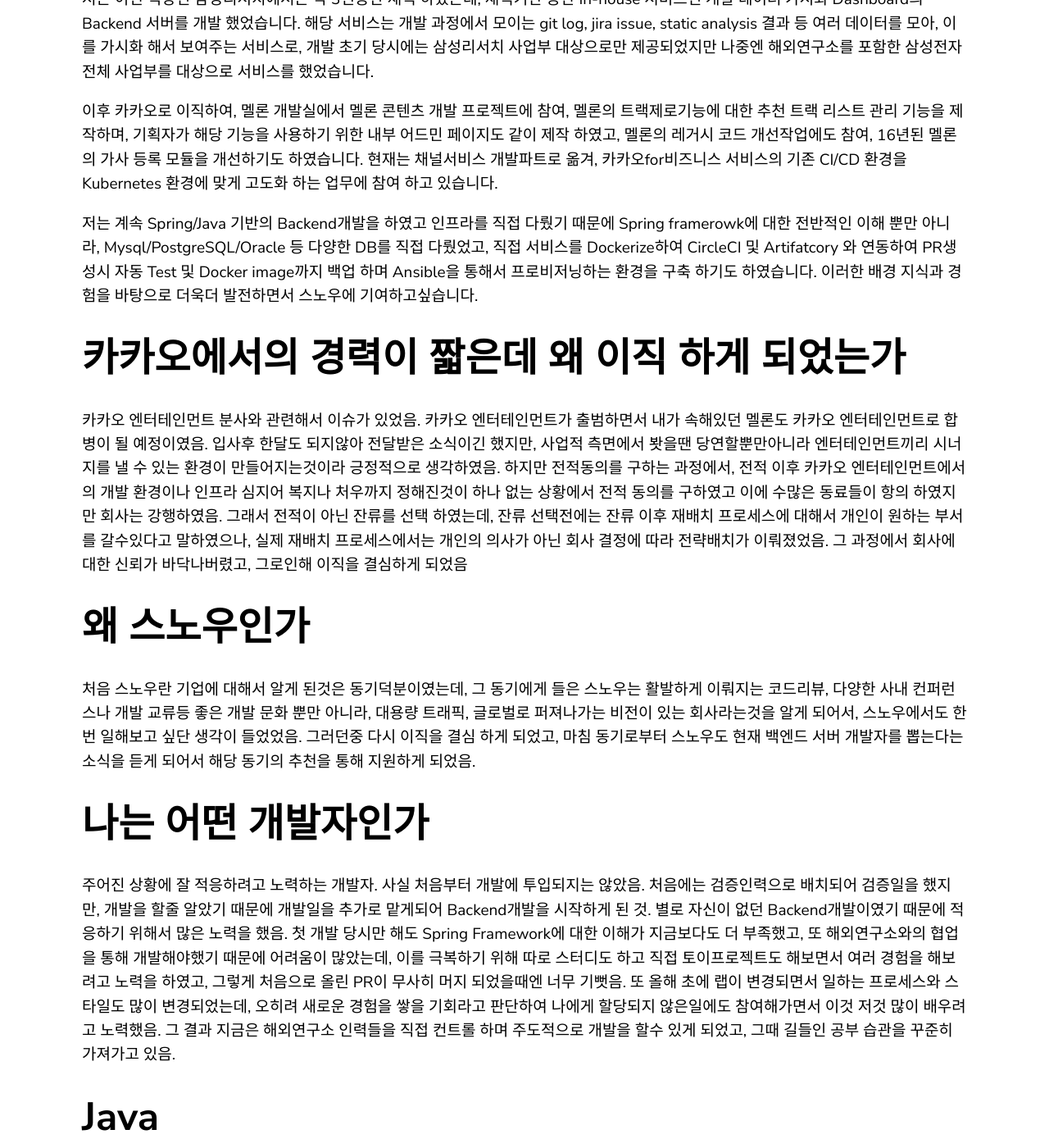
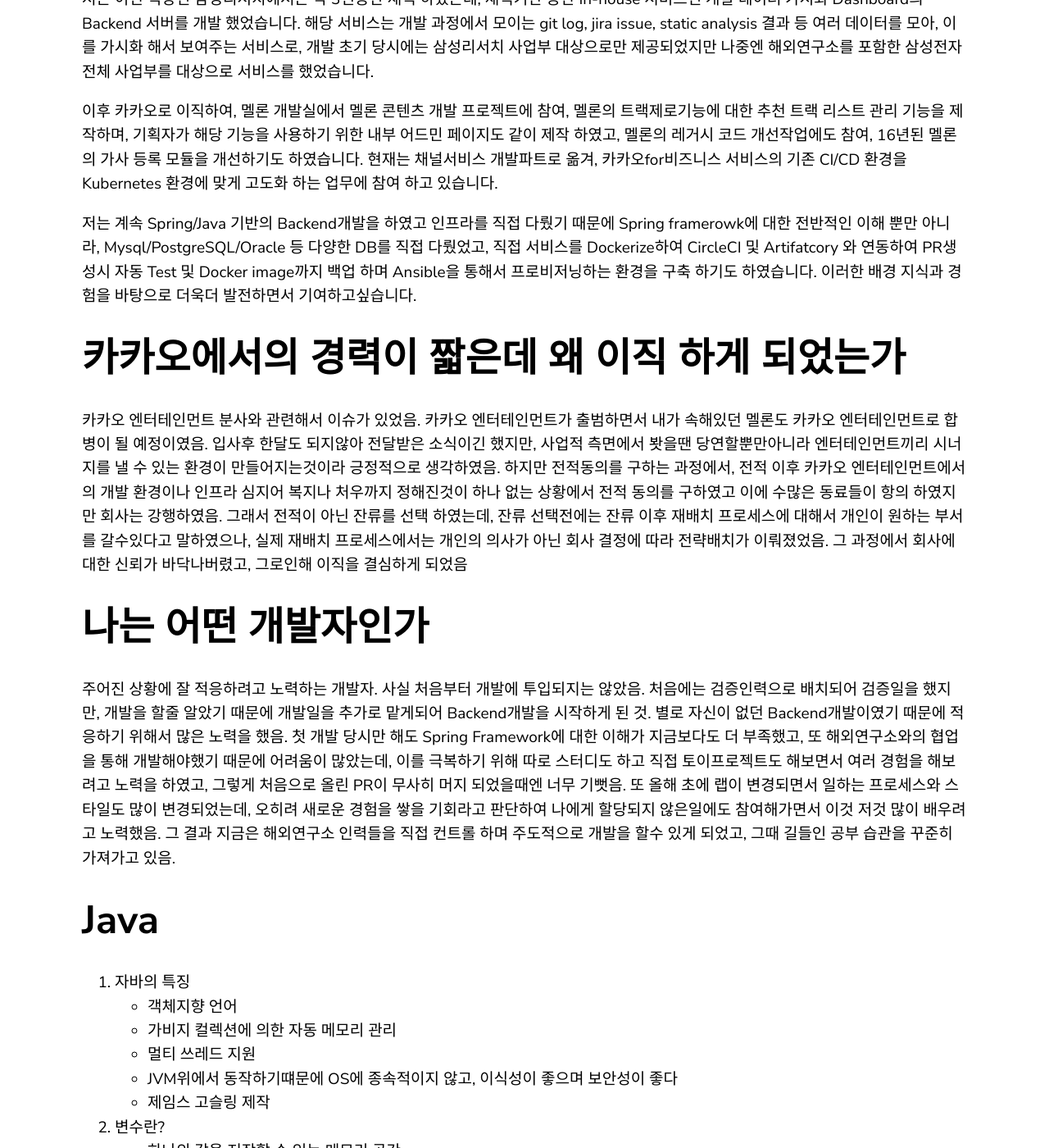
Before and after one commit to yoowonyoung/yoowonyoung.github.io, a Jekyll site: the page built from _posts/2020-08-11-Interview-03.md, in a window 1280 px wide and 1400 px high, scrolled down 664 px. Shown: the whole window at 82% size. Built offline with Jekyll 4.4.1, drawn with Linux system fonts in a browser that asks for light colours; comment, search, counter and statistics services are not loaded.

Commit message:
Update 2020-08-11-Interview-03.md

```diff
--- a/_posts/2020-08-11-Interview-03.md
+++ b/_posts/2020-08-11-Interview-03.md
@@ -13,14 +13,16 @@
 
 이후 카카오로 이직하여, 멜론 개발실에서 멜론 콘텐츠 개발 프로젝트에 참여, 멜론의 트랙제로기능에 대한 추천 트랙 리스트 관리 기능을 제작하며, 기획자가 해당 기능을 사용하기 위한 내부 어드민 페이지도 같이 제작 하였고, 멜론의 레거시 코드 개선작업에도 참여, 16년된 멜론의 가사 등록 모듈을 개선하기도 하였습니다. 현재는 채널서비스 개발파트로 옮겨, 카카오for비즈니스 서비스의 기존 CI/CD 환경을 Kubernetes 환경에 맞게 고도화 하는 업무에 참여 하고 있습니다.
 
-저는 계속 Spring/Java 기반의 Backend개발을 하였고 인프라를 직접 다뤘기 때문에 Spring framerowk에 대한 전반적인 이해 뿐만 아니라, Mysql/PostgreSQL/Oracle 등 다양한 DB를 직접 다뤘었고, 직접 서비스를 Dockerize하여 CircleCI 및 Artifatcory 와 연동하여 PR생성시 자동 Test 및 Docker image까지 백업 하며 Ansible을 통해서 프로비저닝하는 환경을 구축 하기도 하였습니다. 이러한 배경 지식과 경험을 바탕으로 더욱더 발전하면서 스노우에 기여하고싶습니다.
+저는 계속 Spring/Java 기반의 Backend개발을 하였고 인프라를 직접 다뤘기 때문에 Spring framerowk에 대한 전반적인 이해 뿐만 아니라, Mysql/PostgreSQL/Oracle 등 다양한 DB를 직접 다뤘었고, 직접 서비스를 Dockerize하여 CircleCI 및 Artifatcory 와 연동하여 PR생성시 자동 Test 및 Docker image까지 백업 하며 Ansible을 통해서 프로비저닝하는 환경을 구축 하기도 하였습니다. 이러한 배경 지식과 경험을 바탕으로 더욱더 발전하면서 기여하고싶습니다.
 
 # 카카오에서의 경력이 짧은데 왜 이직 하게 되었는가
 카카오 엔터테인먼트 분사와 관련해서 이슈가 있었음. 카카오 엔터테인먼트가 출범하면서 내가 속해있던 멜론도 카카오 엔터테인먼트로 합병이 될 예정이였음.
 입사후 한달도 되지않아 전달받은 소식이긴 했지만, 사업적 측면에서 봣을땐 당연할뿐만아니라 엔터테인먼트끼리 시너지를 낼 수 있는 환경이 만들어지는것이라 긍정적으로 생각하였음. 하지만 전적동의를 구하는 과정에서, 전적 이후 카카오 엔터테인먼트에서의 개발 환경이나 인프라 심지어 복지나 처우까지 정해진것이 하나 없는 상황에서 전적 동의를 구하였고 이에 수많은 동료들이 항의 하였지만 회사는 강행하였음. 그래서 전적이 아닌 잔류를 선택 하였는데, 잔류 선택전에는 잔류 이후 재배치 프로세스에 대해서 개인이 원하는 부서를 갈수있다고 말하였으나, 실제 재배치 프로세스에서는 개인의 의사가 아닌 회사 결정에 따라 전략배치가 이뤄졌었음. 그 과정에서 회사에 대한 신뢰가 바닥나버렸고, 그로인해 이직을 결심하게 되었음
 
+<!--
 # 왜 스노우인가
 처음 스노우란 기업에 대해서 알게 된것은 동기덕분이였는데, 그 동기에게 들은 스노우는 활발하게 이뤄지는 코드리뷰, 다양한 사내 컨퍼런스나 개발 교류등 좋은 개발 문화 뿐만 아니라, 대용량 트래픽, 글로벌로 퍼져나가는 비전이 있는 회사라는것을 알게 되어서, 스노우에서도 한번 일해보고 싶단 생각이 들었었음. 그러던중 다시 이직을 결심 하게 되었고, 마침 동기로부터 스노우도 현재 백엔드 서버 개발자를 뽑는다는 소식을 듣게 되어서 해당 동기의 추천을 통해 지원하게 되었음.
+-->
 
 # 나는 어떤 개발자인가
 주어진 상황에 잘 적응하려고 노력하는 개발자. 사실 처음부터 개발에 투입되지는 않았음. 처음에는 검증인력으로 배치되어 검증일을 했지만, 개발을 할줄 알았기 때문에 개발일을 추가로 맡게되어 Backend개발을 시작하게 된 것. 별로 자신이 없던 Backend개발이였기 때문에 적응하기 위해서 많은 노력을 했음. 첫 개발 당시만 해도 Spring Framework에 대한 이해가 지금보다도 더 부족했고, 또 해외연구소와의 협업을 통해 개발해야했기 때문에 어려움이 많았는데, 이를 극복하기 위해 따로 스터디도 하고 직접 토이프로젝트도 해보면서 여러 경험을 해보려고 노력을 하였고, 그렇게 처음으로 올린 PR이 무사히 머지 되었을때엔 너무 기뻣음. 또 올해 초에 랩이 변경되면서 일하는 프로세스와 스타일도 많이 변경되었는데, 오히려 새로운 경험을 쌓을 기회라고 판단하여 나에게 할당되지 않은일에도 참여해가면서 이것 저것 많이 배우려고 노력했음. 그 결과 지금은 해외연구소 인력들을 직접 컨트롤 하며 주도적으로 개발을 할수 있게 되었고, 그때 길들인 공부 습관을 꾸준히 가져가고 있음.
```
